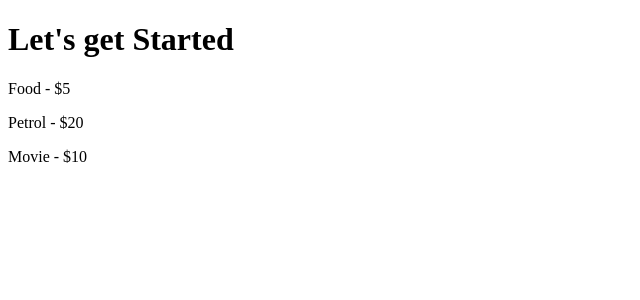
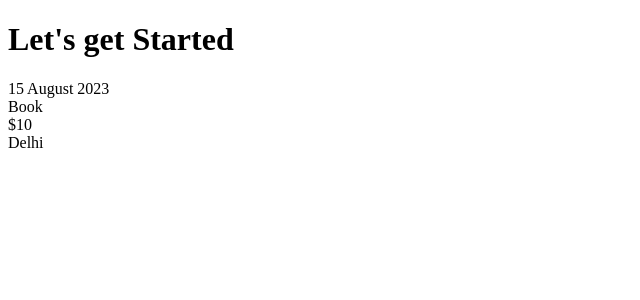
Before and after one commit to SumenKD10/SHP_First_React_App, a React (Create React App) app: page / in a window 1280 px wide. Shown: the top 300 px of the page, without its empty margins (0-640 px from the left). Built offline with nearby package versions, Linux system fonts and the light colour scheme.

Commit message:
Completed complex JSX

```diff
--- a/src/components/ExpenseItem.js
+++ b/src/components/ExpenseItem.js
@@ -1,11 +1,24 @@
 function ExpenseItem(){
+    let date = '15 August 2023';
+    let title = 'Book';
+    let location = 'Delhi';
+    let price = '$10';
     return (
-      <div>
-        <p>Food - $5</p>
-        <p>Petrol - $20</p>
-        <p>Movie - $10</p>
-      </div>
+      <>
+        <div>
+          {date}
+        </div>
+        <div>
+          {title}
+        </div>
+        <div>
+          {price}
+        </div>
+        <div>
+          {location}
+        </div>
+      </>
     )
   }
 
-export default ExpenseItem;
+  export default ExpenseItem;
```
